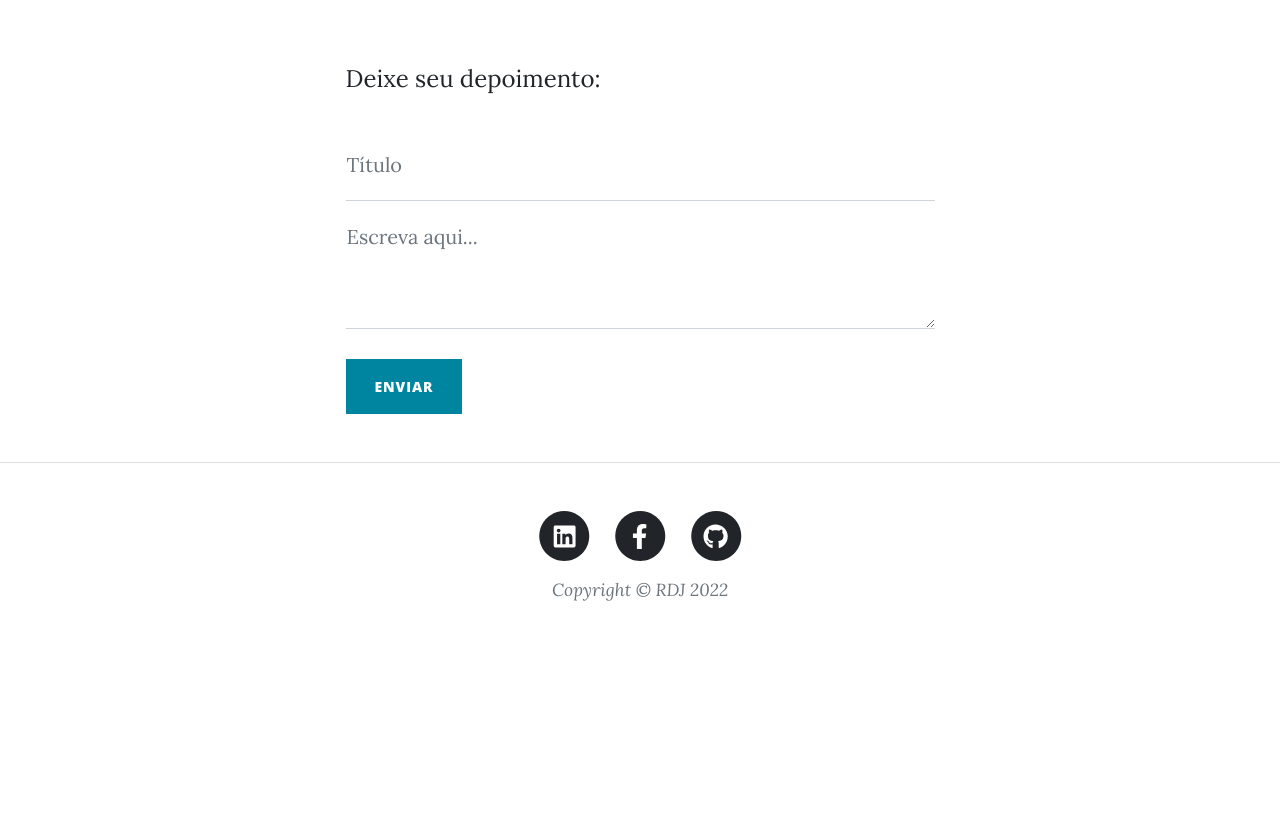
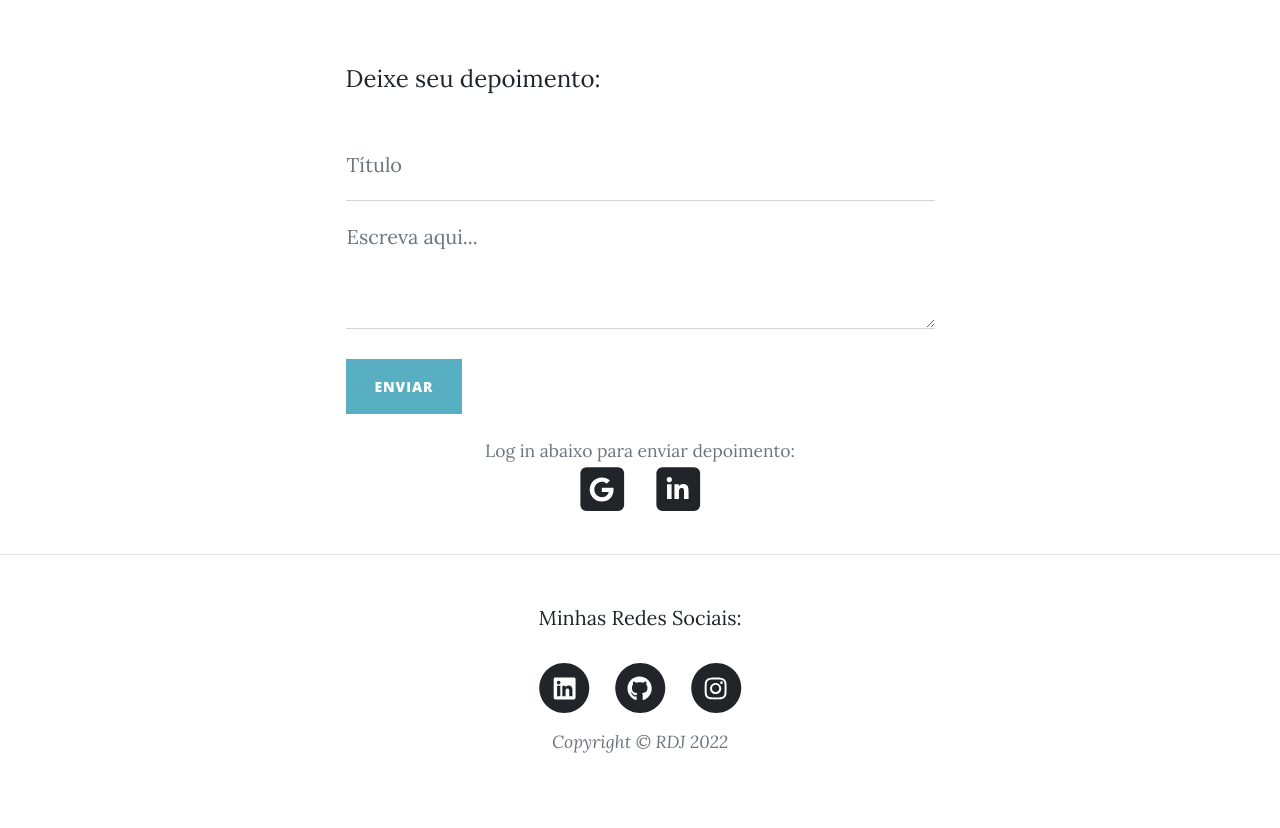
Before and after one commit to robertoduartejr/rdjwebsite, a Django app: a page that uses mysite/templates/layout.html in a window 1280 px wide. Shown: the part 1011-1839 px from the top of the page. Before the commit the page ends 1612 px from the top, so only its background shows below. Run offline with Django 4.2, Linux system fonts and the light colour scheme; data comes from the database, SQL or seed files in the repository; both versions use the stored data as it was after the commit; data that the repository does not hold is empty; parts of the project's set-up code (start-up, migrations or seed data) failed here and were passed over; some libraries are stand-ins or nearby versions.

Commit message:
social login ongoing

```diff
--- a/mysite/mysite/urls.py
+++ b/mysite/mysite/urls.py
@@ -33,6 +33,7 @@ urlpatterns = [
     path('provide_json_users/',views.provide_json_users,name='provide_json_users'),
     path('project/<slug:slug>',views.project),
     path('tag/<slug:slug>/',views.tagged,name="tagged"),
+    path('downloadfile/',views.downloadfile,name="downloadfile"),
     path('accounts/', include('allauth.urls')),
     re_path(r'^media/(?P<path>.*)$', serve,{'document_root': settings.MEDIA_ROOT}),
     re_path(r'^static/(?P<path>.*)$', serve,{'document_root': settings.STATIC_ROOT}),
--- a/mysite/siteblog/views.py
+++ b/mysite/siteblog/views.py
@@ -1,11 +1,15 @@
+import os.path
+
 from django.shortcuts import render, get_object_or_404, redirect
 from .models import Project, VisitorsPost
 from taggit.models import Tag
 from django.template.defaultfilters import slugify
 from .forms import Post
-from django.http import JsonResponse
+from django.http import JsonResponse, StreamingHttpResponse
 from django.contrib.auth.models import User
 from datetime import date
+from wsgiref.util import FileWrapper
+import mimetypes
 
 # Create your views here.
 def home(request):
@@ -43,6 +47,18 @@ def home(request):
     posts = VisitorsPost.objects.all()
     form = Post()
     return render(request, 'home.html', {'projects':projects,'common_tags': common_tags, 'hide':True, 'form':form, 'posts':posts, 'slug':slug}) #envio um slug qualquer pra fazer chamada
+
+def downloadfile(request):
+    base_dir = os.path.dirname(os.path.dirname(os.path.abspath(__file__)))
+    filename = 'CV - Roberto Duarte.pdf'
+    thefile = base_dir + '\\static\\files\\' + filename
+    filename = os.path.basename(thefile)
+    chunck_size = 8192
+    response = StreamingHttpResponse(FileWrapper(open(thefile,'rb'),chunck_size),content_type=mimetypes.guess_type(thefile)[0])
+    response['Content-Length'] = os.path.getsize(thefile)
+    response['Content-Disposition'] = "Attachment;filename=%s" % filename
+    return response
+
 
 def provide_json(request, *args, **kwargs):
     print(kwargs)
@@ -129,7 +145,8 @@ def tagged(request,slug):
     common_tags = Project.tags.most_common()[:4]
     print(slug)
     slug = slug
-    return render(request, 'home.html', {'projects': projects, 'tag': tag, 'common_tags':common_tags, 'slug':slug})
+    form = Post()
+    return render(request, 'home.html', {'projects': projects, 'tag': tag, 'common_tags':common_tags, 'slug':slug, 'form':form})
 
 
 #functions to handle 404 and 500 errors
--- a/mysite/templates/layout.html
+++ b/mysite/templates/layout.html
@@ -33,7 +33,7 @@
                         <li class="nav-item"><a class="nav-link px-lg-3 py-3 py-lg-4" href="#mainsection">Projetos</a></li>
                         <li class="nav-item"><a class="nav-link px-lg-3 py-3 py-lg-4" href="#visitorposts">Depoimentos</a></li>
                         <li class="nav-item"><a class="nav-link px-lg-3 py-3 py-lg-4" href="about.html">Quem sou eu</a></li>
-                        <li class="nav-item"><a class="nav-link px-lg-3 py-3 py-lg-4" href="#mainsection">Download CV</a></li>
+                        <li class="nav-item"><a class="nav-link px-lg-3 py-3 py-lg-4" href="{% url 'downloadfile' %}">Download CV</a></li>
                         <li class="nav-item"><a class="nav-link px-lg-3 py-3 py-lg-4" href="contact.html">Contato</a></li>
                     </ul>
                 </div>
@@ -49,6 +49,9 @@
         <footer class="border-top">
             <div class="container px-4 px-lg-5" div="Project">
                 <div class="row gx-4 gx-lg-5 justify-content-center">
+                    <div class="x-large text-center">Minhas Redes Sociais:</div>
+                </br>
+            </br>
                     <div class="col-md-10 col-lg-8 col-xl-7">
                         <ul class="list-inline text-center">
                             <li class="list-inline-item">
@@ -60,10 +63,10 @@
                                 </a>
                             </li>
                             <li class="list-inline-item">
-                                <a href="#!" target="_blank">
+                                <a href="https://github.com/robertoduartejr" target="_blank">
                                     <span class="fa-stack fa-lg">
                                         <i class="fas fa-circle fa-stack-2x"></i>
-                                        <i class="fab fa-facebook-f fa-stack-1x fa-inverse"></i>
+                                        <i class="fab fa-github fa-stack-1x fa-inverse"></i>
                                     </span>
                                 </a>
                             </li>
@@ -71,10 +74,11 @@
                                 <a href="https://github.com/robertoduartejr" target="_blank">
                                     <span class="fa-stack fa-lg">
                                         <i class="fas fa-circle fa-stack-2x"></i>
-                                        <i class="fab fa-github fa-stack-1x fa-inverse"></i>
+                                        <i class="fab fa-instagram fa-stack-1x fa-inverse"></i>
                                     </span>
                                 </a>
                             </li>
+
                         </ul>
                         <div class="small text-center text-muted fst-italic">Copyright &copy; RDJ 2022</div>
                     </div>
--- a/mysite/templates/postform.html
+++ b/mysite/templates/postform.html
@@ -3,24 +3,79 @@
   <div class="container px-4 px-lg-5">
     <div class="row gx-4 gx-lg-5 justify-content-center">
       <div class="col-md-10 col-lg-8 col-xl-7">
-                        <br>
-                            <form  id="contactForm" method="POST" >
-                                <p style="font-size: x-large;">Deixe seu depoimento:</p>
-                                <div class="form-floating ">
-                                    {% csrf_token %}
-                                    {{form.title}}
+        <br />
+        <form id="contactForm" method="POST">
+          <p style="font-size: x-large">Deixe seu depoimento:</p>
+          <div class="form-floating">
+            {% csrf_token %} {{form.title}}
             <label for="title">Título</label>
           </div>
-                                <div class="form-floating ">
+          <div class="form-floating">
             {{form.content}}
             <label for="message">Escreva aqui...</label>
           </div>
           <br />
 
           <!-- Submit Button-->
+          {% if request.user.is_authenticated%}
+          <div class="d-flex justify-content-left mb-4">
+            <button class="btn btn-primary text-uppercase" type="submit">
+              Enviar
+            </button>
+          </div>
 
-                                <div class="d-flex justify-content-left mb-4"><button class="btn btn-primary text-uppercase" type="submit">Enviar</button></div>
+            <a  href="https://www.linkedin.com/in/robertoduartejr/" target="_blank">
+            <ul class="list-inline text-center">
+              <li>
+                <b>Logout</b>
+                <i class="fa fa-sign-out" aria-hidden="true"></i>
+              </li>
+            </a>
+            </ul>
+
+          {%else%}
+          <div class="d-flex justify-content-left mb-4">
+            <button
+              class="btn btn-primary text-uppercase disabled"
+              type="submit"
+            >
+              Enviar
+            </button>
+          </div>
         </form>
+
+        <div class="container px-4 px-lg-5" div="Project">
+          <div class="row gx-4 gx-lg-5 justify-content-center">
+            <div class="small text-center text-muted">
+              Log in abaixo para enviar depoimento:
+            </div>
+            <div class="col-md-10 col-lg-8 col-xl-7">
+              <ul class="list-inline text-center">
+                <li class="list-inline-item">
+                  <a
+                    href="https://www.linkedin.com/in/robertoduartejr/"
+                    target="_blank"
+                  >
+                    <span class="fa-stack fa-lg">
+                      <i class="fas fa-square fa-stack-2x"></i>
+                      <i class="fab fa-google fa-stack-1x fa-inverse"></i>
+                    </span>
+                  </a>
+                </li>
+                <li class="list-inline-item">
+                  <a href="#!" target="_blank">
+                    <span class="fa-stack fa-lg">
+                      <i class="fas fa-square fa-stack-2x"></i>
+                      <i class="fab fa-linkedin-in fa-stack-1x fa-inverse"></i>
+                      <i class="bi bi-badge-4k-fill"></i>
+                    </span>
+                  </a>
+                </li>
+              </ul>
+            </div>
+          </div>
+        </div>
+        {%endif%}
       </div>
     </div>
   </div>
```
Also changed, not shown: mysite/db.sqlite3, mysite/static/css/styles2.css (line endings or trailing spaces), 1 other file. Lines whose indentation alone changed are shown as unchanged.
